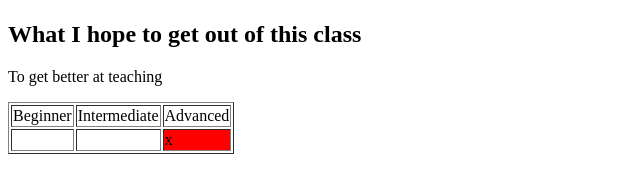
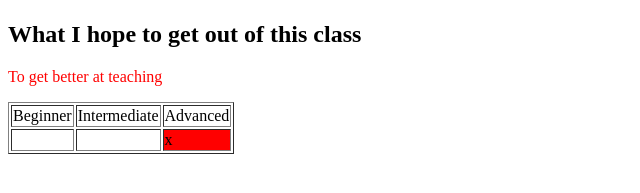
Before and after one commit to frontendwebexample/frontendwebexample.github.io, a plain HTML site: page index.html in a window 1280 px wide. Shown: the part 565-758 px from the top of the page, without its empty margins (0-640 px from the left). Drawn offline with Linux system fonts and the light colour scheme.

Commit message:
Added a link to our CSS file

```diff
--- a/index.html
+++ b/index.html
@@ -1,5 +1,9 @@
 <!doctype html>
 <html>
+  <head>
+    <link type="text/css" rel="stylesheet" href="css/main.css" />
+  </head>
+  <body>
   <!-- Add an h1 with your name of your page -->
 <h1>My Awesome Webpage</h1>
 <!-- vvvvvvv Add an h2 with an appropriate title before each of the following vvvvvvv -->
@@ -51,5 +55,5 @@
 
 
 
-
+</body>
 </html>
```
